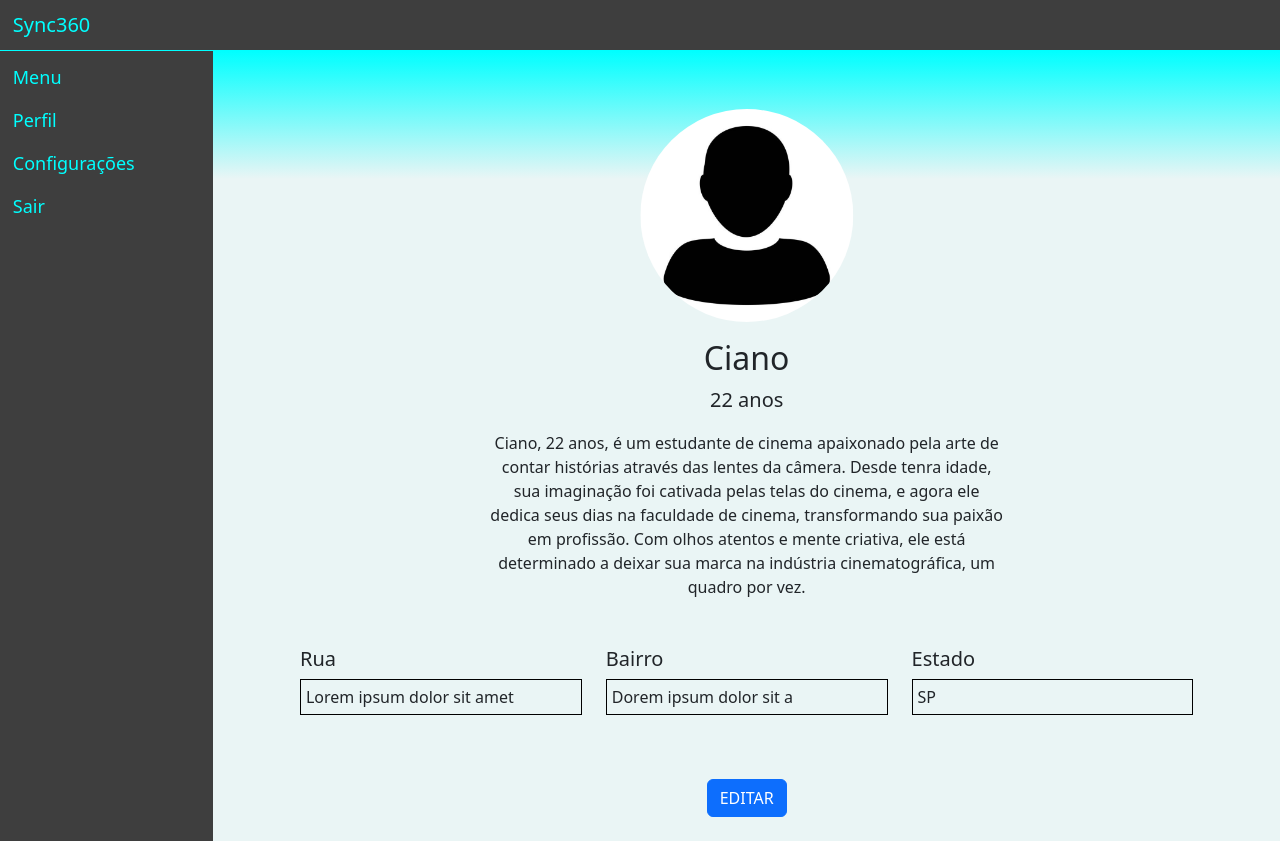
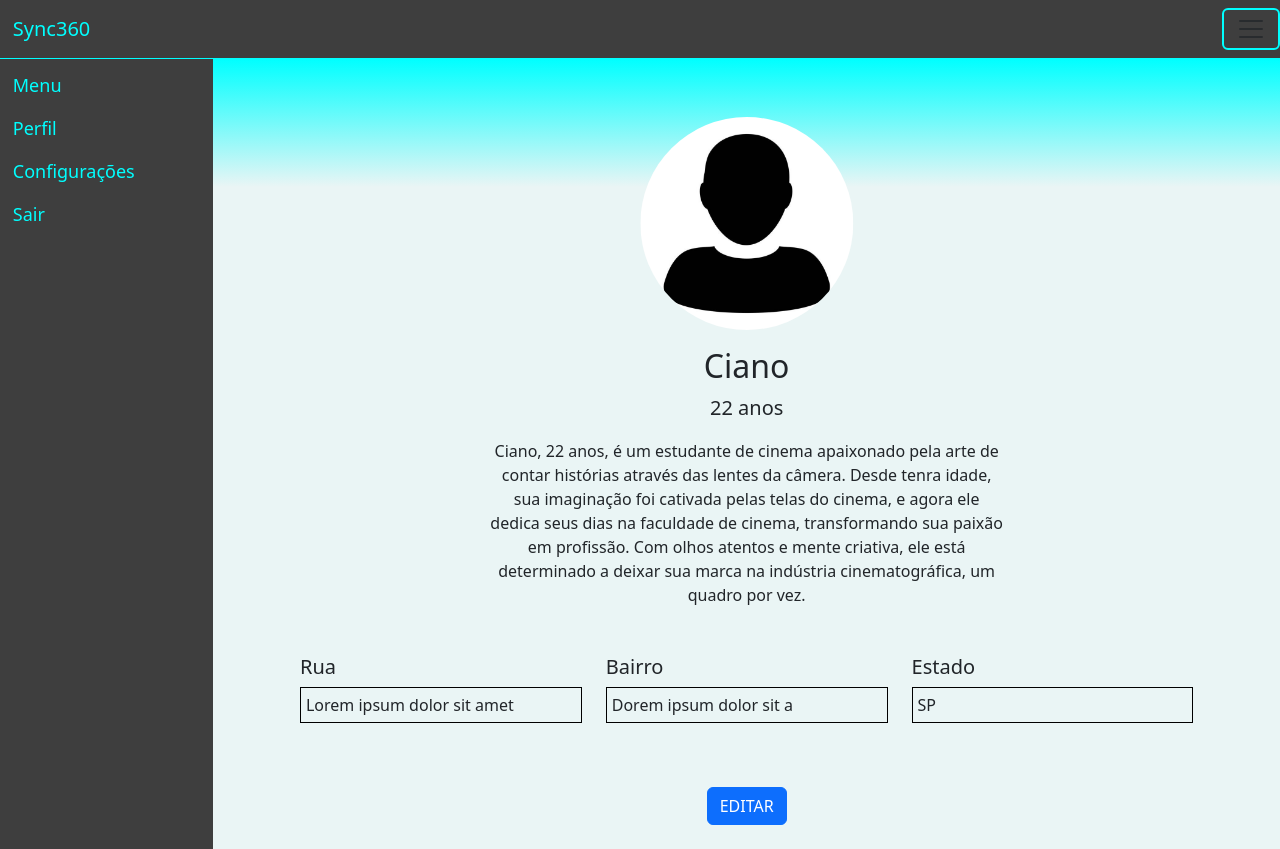
Before and after one commit to briotza/exercicio-sync360, a React (Create React App) app: page / in a window 1280 px wide. Built offline with nearby package versions, Linux system fonts and the light colour scheme.

Commit message:
feat: adicionei menu hamburguer

```diff
--- a/src/App.css
+++ b/src/App.css
@@ -27,6 +27,11 @@
 
 .nav-bar span{
     color: cyan;
+}
+
+.nav-btn{
+    color: cyan;
+    border: 2px solid cyan;
 }
 
 .top-profile {
--- a/src/App.js
+++ b/src/App.js
@@ -15,10 +15,16 @@ function App() {
     estado: 'SP'
   });
 
+
   const [editMode, setEditMode] = useState(false);
+  const [showMenu, setShowMenu] = useState(false);
 
   const toggleEditMode = () => {
     setEditMode(!editMode);
+  };
+
+  const toggleMenu = () => {
+    setShowMenu(!showMenu);
   };
 
   const editProfile = (data) => {
@@ -28,10 +34,21 @@ function App() {
   return (
     <div className="container-fluid">
       <div className="row full-height">
-        <nav class="navbar navbar-light nav-bar">
-          <span class="navbar-brand mb-0 h1">Sync360</span>
+        <nav className="navbar navbar-light nav-bar">
+          <span className="navbar-brand mb-0 h1">Sync360</span>
+          {/* Botão do Menu para Telas Pequenas */}
+          <button className="navbar-toggler nav-btn" type="button" onClick={toggleMenu}>
+            <span className="navbar-toggler-icon"></span>
+          </button>
         </nav>
-
+        {showMenu && (
+        <div className='col-md-12 text-center side-container'>
+          <p>Menu</p>
+          <p>Perfil</p>
+          <p>Configurações</p>
+          <p>Sair</p>
+        </div>
+        )}
         {/*Menu Lateral de Navegação*/}
         <div className="col-md-2 side-container d-none d-md-block">
           <NavBar />
```
